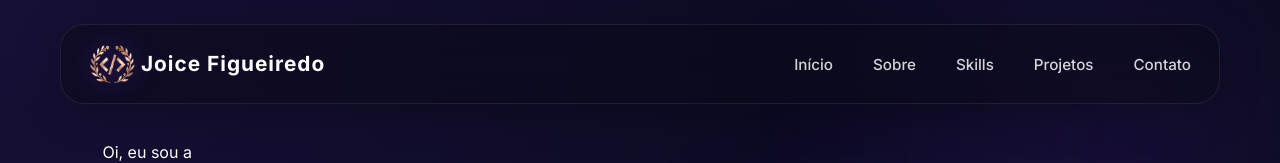
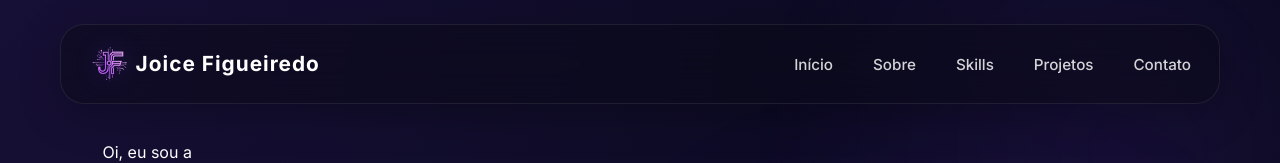
Before and after one commit to JoyFigueiredo/universal-ui-kit, an Angular app in the folder packages/angular-ui/: page / in a window 1280 px wide. Shown: the top 163 px of the page. Built offline with nearby package versions, Linux system fonts and the light colour scheme.

Commit message:
atualizando a logo

```diff
--- a/packages/angular-ui/src/app/components/header/header.component.html
+++ b/packages/angular-ui/src/app/components/header/header.component.html
@@ -5,7 +5,7 @@
         <div class="logo">
 
             <img
-                src="images/Rosa.png"
+                src="images/logo/logo.png"
                 alt="Logo">
 
             <span class="logo-text">
```
Also changed, not shown: packages/angular-ui/public/images/logo/logo.png (added).
